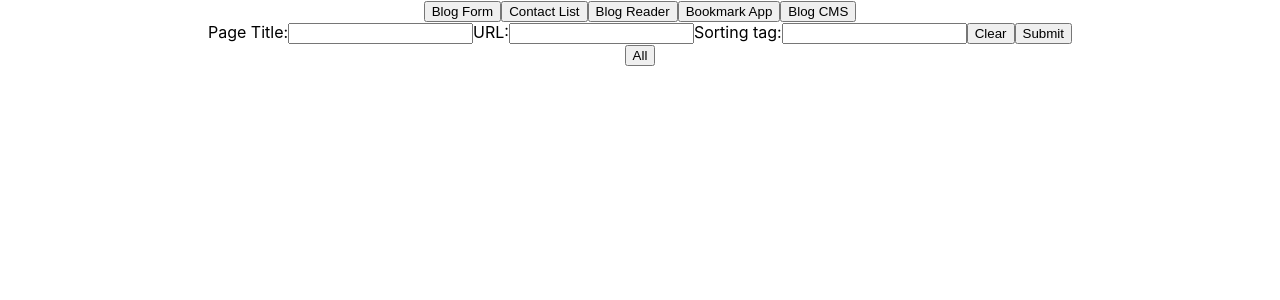
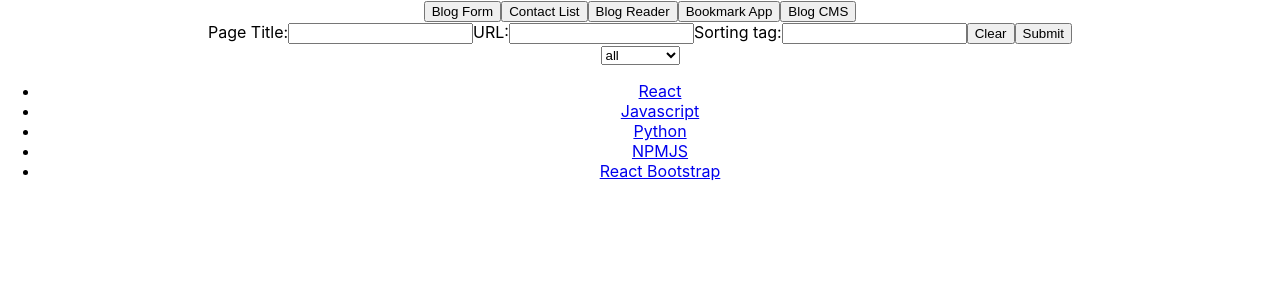
Before and after one commit to matthew-woodington/react-exercises, a React (Create React App) app: page / in a window 1280 px wide. Both pictures are taken after a click on the button "Bookmark App". Shown: the top 300 px of the page. Built offline with nearby package versions, Linux system fonts and the light colour scheme.

Commit message:
adds app d final solution

```diff
--- a/src/MainApp/BookmarkApp/BookmarkApp.js
+++ b/src/MainApp/BookmarkApp/BookmarkApp.js
@@ -1,26 +1,52 @@
 import { useState } from "react";
 import BookmarkForm from "./BookmarkForm";
 import BookmarkList from "./BookmarkList";
+import { nanoid } from "nanoid";
+
+const INITIAL_LINKS = [
+  {
+    title: "React",
+    url: "https://reactjs.org/",
+    tag: "react",
+    id: nanoid(),
+  },
+  {
+    title: "Javascript",
+    url: "https://www.javascript.com/",
+    tag: "javascript",
+    id: nanoid(),
+  },
+  {
+    title: "Python",
+    url: "https://www.python.org/",
+    tag: "python",
+    id: nanoid(),
+  },
+  {
+    title: "NPMJS",
+    url: "https://www.npmjs.com/",
+    tag: "javascript",
+    id: nanoid(),
+  },
+  {
+    title: "React Bootstrap",
+    url: "https://react-bootstrap.github.io/",
+    tag: "react",
+    id: nanoid(),
+  },
+];
 
 function BookmarkApp() {
-  const [bookmarks, setBookmarks] = useState([]);
-  const [tags, setTags] = useState([]);
+  const [bookmarks, setBookmarks] = useState(INITIAL_LINKS);
 
   const addBookmark = (newBookmark) => {
     setBookmarks([...bookmarks, newBookmark]);
   };
 
-  const createTag = () => {
-    const currentTags = bookmarks.map((bookmark) => bookmark.tag);
-    console.log(currentTags);
-    const uniqueTags = [...new Set(currentTags)];
-    setTags(uniqueTags);
-  };
-
   return (
     <div>
-      <BookmarkForm addBookmark={addBookmark} createTag={createTag} />
-      <BookmarkList bookmarks={bookmarks} tags={tags} />
+      <BookmarkForm addBookmark={addBookmark} />
+      <BookmarkList bookmarks={bookmarks} />
     </div>
   );
 }
--- a/src/MainApp/BookmarkApp/BookmarkForm.js
+++ b/src/MainApp/BookmarkApp/BookmarkForm.js
@@ -18,7 +18,6 @@
         }
         addBookmark(newBookmark);
         clearForm();
-        createTag();
     }
 
     const clearForm = () => {
--- a/src/MainApp/BookmarkApp/BookmarkList.js
+++ b/src/MainApp/BookmarkApp/BookmarkList.js
@@ -1,34 +1,51 @@
 import { useState } from "react";
 
 
-function BookmarkList({ bookmarks, tags }) {
+function BookmarkList({ bookmarks }) {
 
-    const [filter, setFilter] = useState("all");
+    const [filter, setFilter] = useState();
 
-    const filterButtons = tags.map((tag) => (
-        <button onClick={() => setFilter(tag)}>{tag}</button>
-    ));
-
-    const filterOptions = () => {
-        if (bookmarks.tag === filter) {
-            return (bookmarks) => bookmarks.tag;
-        } else if (filter === "all") {
-            return (bookmarks) => bookmarks;
+    const filterTags = (value) => {
+        if (value === 'all') {
+            setFilter(null)
+        } else {
+            setFilter(value)
         }
     }
 
-    const listItems = bookmarks
-    .filter(filterOptions)
-    .map(({ title, url, id }) => (
-        <li key={id}>
-            <a href={url}>{title}</a>
-        </li>
-    ));
+    // const filterBookmarks = (bookmark) => {
+    //     if (filter === null) {
+    //         return bookmark
+    //     } else if (filter === bookmark.tag) {
+    //         return bookmark
+    //     }
+    // }
+
+    const tags = bookmarks.map(bookmark => bookmark.tag);
+    const uniqueTags = [...new Set(tags)];
+    const filterOptions = uniqueTags.map((tag) => (
+        <option key={tag} value={tag}>{tag}</option>
+    ))
+
+    const bookmarkListItems = bookmarks
+    .filter(bookmark => {
+        if (!filter) {
+            return bookmark
+        } else if (filter === bookmark.tag) {
+            return bookmark
+        }
+    })
+    .map((bookmark) => (
+        <li key={bookmark.id}><a href={bookmark.url}>{bookmark.title}</a></li>
+    ))
+
   return (
     <div>
-        <button onClick={() => setFilter("all")}>All</button>
-        {filterButtons}
-        <ul>{listItems}</ul>
+        <select name="" id="" onChange={(e) => filterTags(e.target.value)}>
+            <option value="all">all</option>
+            {filterOptions}
+        </select>
+        <ul>{bookmarkListItems}</ul>
     </div>
   );
 }
```
